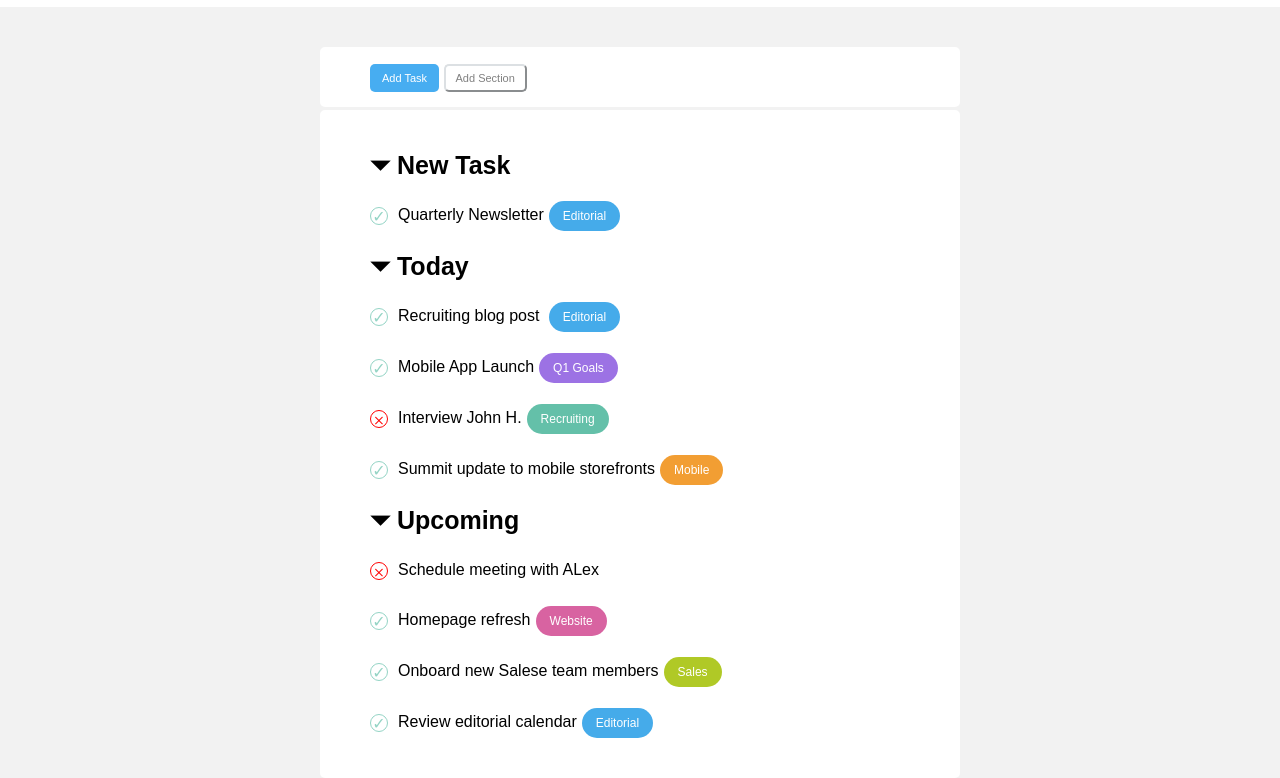
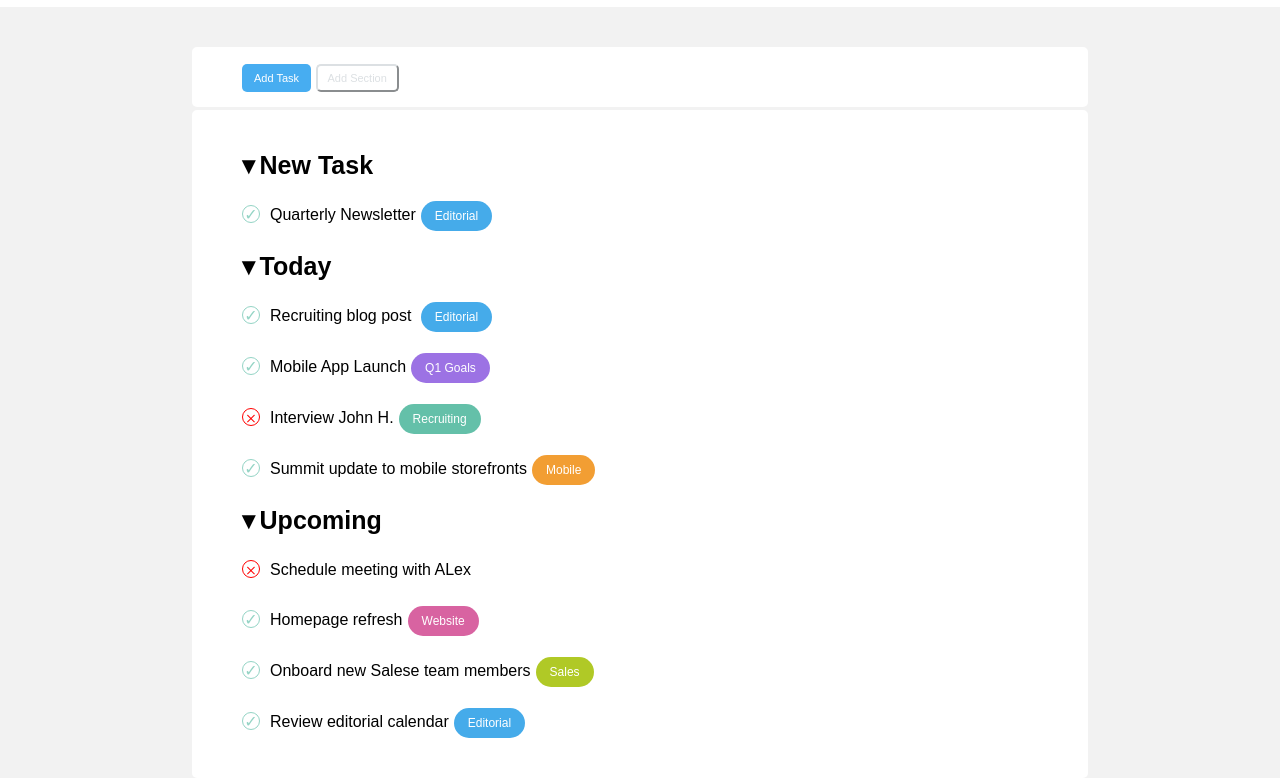
Before and after one commit to nvaccina/html-css-toboolist, a plain HTML site: page index.html in a window 1280 px wide. Shown: the part 63-841 px from the top of the page. Drawn offline with Linux system fonts and the light colour scheme.

Commit message:
Modifiche

```diff
--- a/css/style.css
+++ b/css/style.css
@@ -16,19 +16,23 @@ main{
 }
 
 /*Header*/
-header div{
+header img{
+  height: 100%;
+  vertical-align: middle;
+}
+header{
+  height: 70px;
   padding: 10px 20px;
 }
-
 .logo{
-  display: inline-block;
   vertical-align: middle;
   font-size: 40px;
+  font-weight: 800;
 }
 
 /*Main*/
 .container-button{
-  width: 50%;
+  width: 70%;
   text-align: left;
   background-color: white;
   padding: 5px 50px;
@@ -37,7 +41,7 @@ header div{
 }
 
 .container{
-  width: 50%;
+  width: 70%;
   margin: 0 auto;
   text-align: left;
   background-color: white;
@@ -51,6 +55,7 @@ button{
   padding: 6px 10px;
   border-radius: 5px;
   font-size: 11px;
+  cursor: pointer;
 }
 #task{
   color: white;
@@ -58,20 +63,27 @@ button{
   border-color:transparent;
 }
 #selection{
-  color: grey;
+  color: #dce0e3;
   background-color: white;
   border-color:#dce0e3;
 }
 
 /*Paragrafi*/
+.container ul{
+  list-style: none;
+}
+
 h3{
   font-size: 25px;
+}
+.container ul li h3::before{
+  content: '\25BE';
+  padding-right: 5px;
 }
 .simbolo{
   display: inline-block;
   height: 18px;
   width: 18px;
-  vertical-align: middle;
   text-align: center;
   line-height: 18px;
   border-radius: 50%;
--- a/index.html
+++ b/index.html
@@ -10,10 +10,8 @@
 <body>
 
   <header>
-    <div>
-      <img class="logo" src="img/logo.png" alt="Logo Boolean" title="Logo Boolean">
-      <h1 class="logo">Toboolist</h1>
-    </div>
+    <img src="img/logo.png" alt="Logo Boolean" title="Logo Boolean">
+    <span class="logo">Toboolist</span>
   </header>
 
   <main>
@@ -25,15 +23,19 @@
 
     <!--Sezioni-->
     <div class="container">
-      <div>
-        <h3>&#9207 New Task</h3>
-
+      <ul>
+        <li>
+          <h3>New Task</h3>
+          <ul>
+            <li>
               <p><span class="simbolo check">&#10003</span>Quarterly Newsletter<span class="azioni" id="blue">Editorial</span></p>
-      </div>
-
-      <div>
-        <h3>&#9207 Today</h3>
-
+            </li>
+          </ul>
+        </li>
+        <li>
+          <h3>Today</h3>
+          <ul>
+            <li>
               <p><span class="simbolo check">&#10003</span>Recruiting blog post <span class="azioni" id="blue">Editorial</span></p>
 
               <p><span class="simbolo check">&#10003</span>Mobile App Launch<span class="azioni" id="violet">Q1 Goals</span></p>
@@ -41,11 +43,14 @@
               <p><span class="simbolo cross">&#65794</span>Interview John H.<span class="azioni" id="green">Recruiting</span></p>
 
               <p><span class="simbolo check">&#10003</span>Summit update to mobile storefronts<span class="azioni" id="orange">Mobile</span></p>
-      </div>
+            </li>
+          </ul>
+        </li>
 
-      <div>
-        <h3>&#9207 Upcoming</h3>
-
+        <li>
+          <h3>Upcoming</h3>
+          <ul>
+            <li>
               <p><span class="simbolo cross">&#65794</span>Schedule meeting with ALex</p>
 
               <p><span class="simbolo check">&#10003</span>Homepage refresh<span class="azioni" id="pink">Website</span></p>
@@ -53,11 +58,11 @@
               <p><span class="simbolo check">&#10003</span>Onboard new Salese team members<span class="azioni" id="light-green">Sales</span></p>
 
               <p><span class="simbolo check">&#10003</span>Review editorial calendar<span class="azioni" id="blue">Editorial</span></p>
+            </li>
+          </ul>
+        </li>
+      </ul>
     </div>
-
-    </div>
-
   </main>
-
 </body>
 </html>
```
Lines whose indentation alone changed are shown as unchanged.
